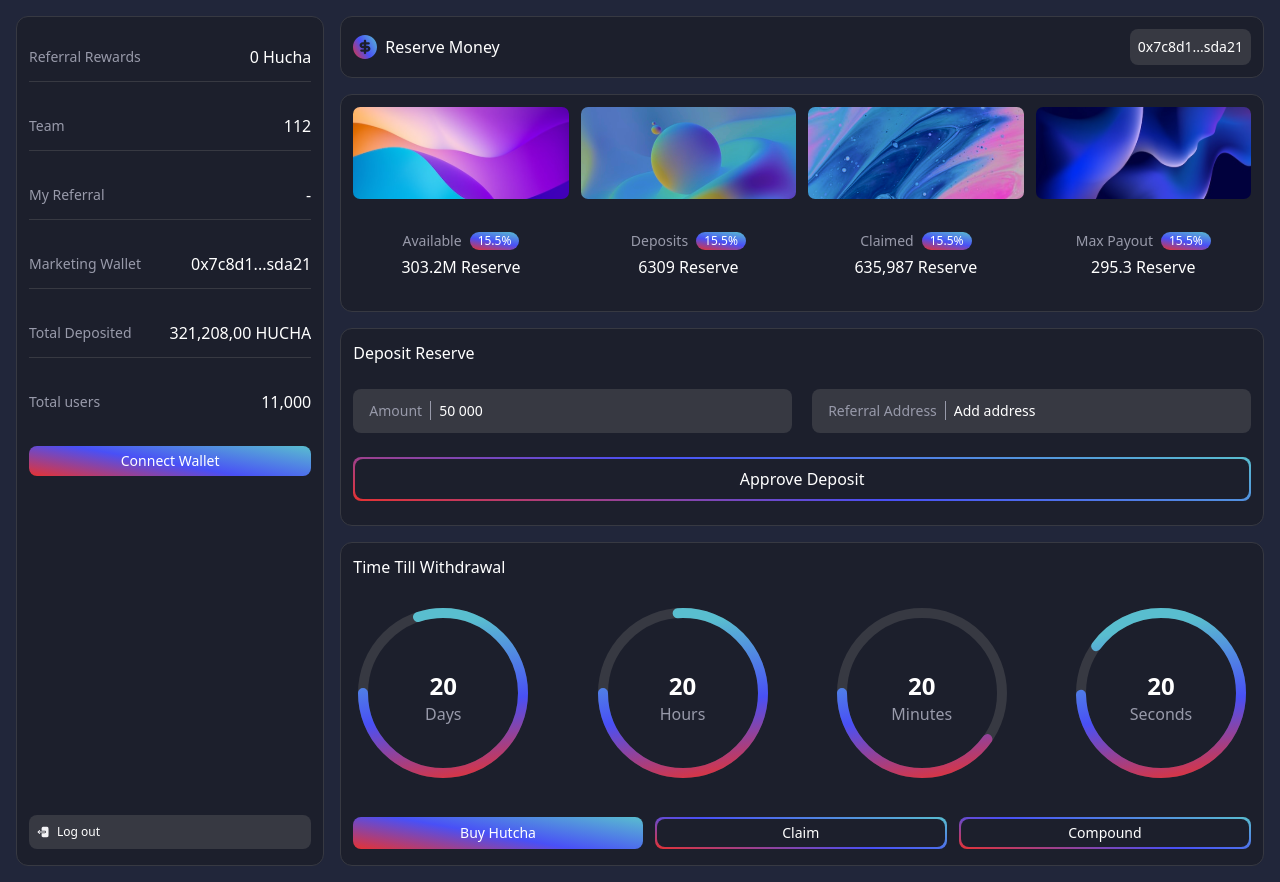
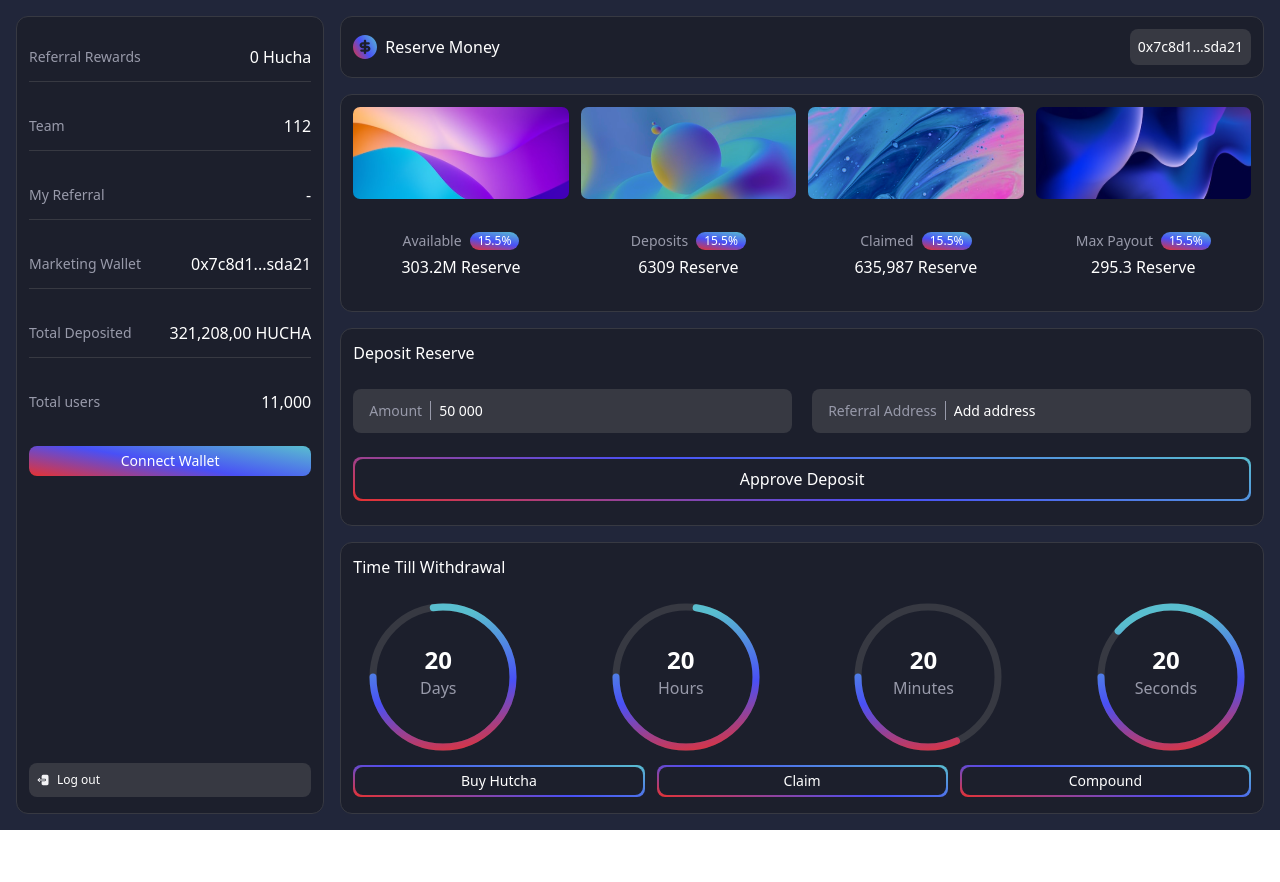
Before and after one commit to AbdulRafayZubaire/huchamoney, a React (Create React App) app: page / in a window 1280 px wide. After the commit the page ends 830 px from the top, so only its background shows below. Built offline with nearby package versions, Linux system fonts and the light colour scheme.

Commit message:
circle modified

```diff
--- a/src/App.js
+++ b/src/App.js
@@ -2,7 +2,7 @@ import Dashboard from "./Dashboard";
 
 function App() {
   return (
-    <div id="main" className="bg-base w-full min-h-screen p-4">
+    <div id="main" className="bg-base w-ful min-h-screen p-4">
       <Dashboard />
     </div>
   );
--- a/src/Dashboard.js
+++ b/src/Dashboard.js
@@ -21,7 +21,7 @@ const Dashboard = () => {
             <div id="reserve" className='justify-between items-center bg-dark w-full rounded-xl border border-light py-3 px-3 hidden mobile:flex'>
                 <div className='flex gap-2 items-center justify-center'>
                     <img src={logo} alt="Logo" />
-                    <span className=' text-white'>Reserve Money</span>
+                    <span className=' text-white mobile:text-lg'>Reserve Money</span>
                     {/* <span className=' text-white font-cent mobile:text-xsm mobile:leading-5'>Reserve Money</span> */}
                 </div>
 
@@ -51,7 +51,7 @@ const Dashboard = () => {
                 <div id="reserve" className='flex justify-between items-center bg-dark w-full rounded-xl border border-light py-3 px-3 mobile:hidden'>
                     <div className='flex gap-2 items-center justify-center'>
                         <img src={logo} alt="Logo" />
-                        <span className=' text-white'>Reserve Money</span>
+                        <span className=' text-white mobile:text-lg'>Reserve Money</span>
                         {/* <span className=' text-white font-cent mobile:text-xsm mobile:leading-5'>Reserve Money</span> */}
                     </div>
 
@@ -59,7 +59,7 @@ const Dashboard = () => {
                 </div>
 
                 {/* IMAGE SECTION */}
-                <div id="images" className='flex mobile:grid-cols-2 gap-3 justify-between items-center bg-dark w-full rounded-xl border border-light py-3 px-3 mobile:hidden'>
+                <div id="images" className='flex gap-3 justify-between items-center bg-dark w-full rounded-xl border border-light py-3 px-3 tablet:hidden'>
 
                     <ImageCard image={image1} heading="Available" value="303.2M" percent="15.5" />
                     <ImageCard image={image2} heading="Deposits" value="6309" percent="15.5" />
@@ -68,7 +68,7 @@ const Dashboard = () => {
                 </div>
 
                 {/* For mobile screen */}
-                <div id="images" className='mobile:grid mobile:grid-cols-2 gap-3 justify-between items-center bg-dark w-full rounded-xl border border-light py-3 px-3 hidden'>
+                <div id="images" className='tablet:grid tablet:grid-cols-2 gap-3 justify-between items-center bg-dark w-full rounded-xl border border-light py-3 px-3 hidden'>
 
                     <ImageCard image={mimage1} heading="Available" value="303.2M" percent="15.5" />
                     <ImageCard image={mimage2} heading="Deposits" value="6309" percent="15.5" />
@@ -79,10 +79,10 @@ const Dashboard = () => {
                 {/* DEPOSIT RESERVE SECTION */}
                 <div id="images" className='flex flex-col gap-6 justify-between bg-dark w-full rounded-xl border border-light py-3 px-3 pb-6'>
 
-                    <h1 className=' text-white'>Deposit Reserve</h1>
+                    <h1 className=' text-white mobile:text-lg'>Deposit Reserve</h1>
                     {/* <h1 className=' text-white font-cent mobile:text-xsm'>Deposit Reserve</h1> */}
 
-                    <div className='flex gap-5 text-sm w-full mobile:flex-col'>
+                    <div className='flex gap-5 text-sm w-full tablet:flex-col'>
                         {/* 1st input box */}
                         <div id="box" className='bg-light rounded-lg py-3 px-2 w-full'>
                             <span className='text-lighttext px-2 border-r border-lighttext'>Amount</span>
@@ -102,25 +102,27 @@ const Dashboard = () => {
                 </div>
 
                 {/* TIME TILL WITHDRAWAL SECTION */}
-                <div id="images" className='flex flex-col gap-6 justify-between bg-dark w-full rounded-xl border border-light py-3 px-3 pb-4'>
+                <div id="images" className='flex flex-col gap-2 justify-between bg-dark w-full rounded-xl border border-light py-3 px-3 pb-4'>
 
-                    <h1 className='text-white'>Time Till Withdrawal</h1>
+                    <h1 className='text-white mobile:text-lg'>Time Till Withdrawal</h1>
                     {/* <h1 className=' text-white font-cent mobile:pr-10'>Time Till Withdrawal</h1> */}
 
-                    <div id="circles" className='flex mobile:grid mobile:grid-cols-2 mobile:justify-center justify-between mobile:flex-wrap'>
+                    <div id="circles" className='flex tablet:grid tablet:grid-cols-2 tablet:justify-center justify-between tablet:m-auto gap-4'>
                         <Circle value={-100} unit="Days" />
                         <Circle value={-120} unit="Hours" />
                         <Circle value={-300} unit="Minutes" />
                         <Circle value={-50} unit="Seconds" />
                     </div>
 
-                    <div id='buttons' className='flex gap-3 text-sm'>
-                        <button className='bg-primary w-full rounded-lg py-[4px] text-sm text-white'>Buy Hutcha</button>
+                    <div id='buttons' className='flex tablet:flex-col gap-3 text-sm'>
                         <div className='bg-primary p-[2px] rounded-lg w-full'>
-                            <button className='bg-dark text-white font-thin rounded-lg py-[4px] w-full'>Claim</button>
+                            <button className='bg-dark hover:bg-primary w-full rounded-lg py-[4px] text-sm text-white'>Buy Hutcha</button>
                         </div>
                         <div className='bg-primary p-[2px] rounded-lg w-full'>
-                            <button className='bg-dark text-white font-thin rounded-lg py-[4px] w-full'>Compound</button>
+                            <button className='bg-dark hover:bg-primary text-white font-thin rounded-lg py-[4px] w-full'>Claim</button>
+                        </div>
+                        <div className='bg-primary p-[2px] rounded-lg w-full'>
+                            <button className='bg-dark hover:bg-primary text-white font-thin rounded-lg py-[4px] w-full'>Compound</button>
                         </div>
                     </div>
 
--- a/src/components/Circle.js
+++ b/src/components/Circle.js
@@ -9,7 +9,8 @@ const Circle = ({ value, unit }) => {
                     <h1 className='text-2xl font-bold'>20</h1>
                     <p className='text-lighttext'>{unit}</p>
                 </div>
-                <svg style={{ 'position': 'relative' }} className='h-[190px] w-[180px] mobile:h-[160px] mobile:w-[160px]'>
+                {/* <svg style={{ 'position': 'relative' }} className='h-[100%] w-[100%]'> */}
+                <svg style={{ 'position': 'relative' }} className='h-[170px] w-[170px] tablet:h-[160px] tablet:w-[160px]'>
                     <defs>
                         <linearGradient id='GradientColor' gradientTransform='rotate(80)'>
 
@@ -18,11 +19,11 @@ const Circle = ({ value, unit }) => {
                             <stop offset="100%" stopColor='#59BECF' />
                         </linearGradient>
                     </defs>
-                    <circle cx="-40" cy="-40" r="80" stroke="#373942" stroke-width="3" strokeLinecap='round' strokeDashoffset="450" fill='none' strokeWidth={10} transform="rotate(-180 25 25)" className='mobile:hidden' />
-                    <circle id='circle' cx="-40" cy="-40" r="80" stroke="black" stroke-width="3" strokeLinecap='round' strokeDashoffset={value} transform="rotate(-180 25 25)" className='mobile:hidden' />
+                    <circle cx="-40" cy="-40" r="70" stroke="#373942" stroke-width="3" strokeLinecap='round' strokeDashoffset="450" fill='none' strokeWidth={7} transform="rotate(-180 25 25)" className='tablet:hidden' />
+                    <circle id='circle' cx="-40" cy="-40" r="70" stroke="black" stroke-width="3" strokeLinecap='round' strokeDashoffset={value} transform="rotate(-180 25 25)" className='tablet:hidden' />
 
-                    <circle cx="-30" cy="-30" r="60" stroke="#373942" stroke-width="3" strokeLinecap='round' strokeDashoffset="450" fill='none' strokeWidth={10} transform="rotate(-180 25 25)" className='hidden mobile:block' />
-                    <circle id='circle' cx="-30" cy="-30" r="60" stroke="black" stroke-width="3" strokeLinecap='round' strokeDashoffset={value} transform="rotate(-180 25 25)" className='hidden mobile:block' />
+                    <circle cx="-30" cy="-30" r="60" stroke="#373942" stroke-width="3" strokeLinecap='round' strokeDashoffset="450" fill='none' strokeWidth={10} transform="rotate(-180 25 25)" className='hidden tablet:block' />
+                    <circle id='circle' cx="-30" cy="-30" r="60" stroke="black" stroke-width="3" strokeLinecap='round' strokeDashoffset={value} transform="rotate(-180 25 25)" className='hidden tablet:block' />
                 </svg>
             </div>
         </>
--- a/src/index.css
+++ b/src/index.css
@@ -10,7 +10,7 @@
 #circle{
     fill: none;
     stroke: url(#GradientColor);
-    stroke-width: 10;
+    stroke-width: 7;
     stroke-dasharray: 450;
     /* stroke-dashoffset: 200; */
     /* transform: translate(0 50%); */
--- a/tailwind.config.js
+++ b/tailwind.config.js
@@ -17,7 +17,8 @@ module.exports = {
         'primary': 'linear-gradient(10deg, #E63232 0%, #4950F6 46.87%, #59BECF 100%)',
       },
       screens: {
-        'mobile': { 'max': '550px' },
+        'mobile': { 'max': '600px' },
+        'tablet': { 'max': '1000px' },
         // 'laptop': { 'min': '551px'},
       },
       fontSize:{
```
